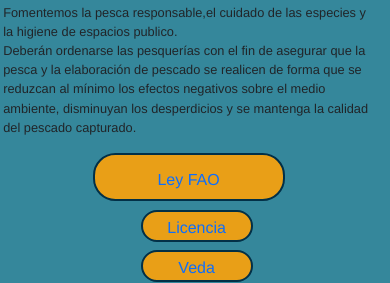
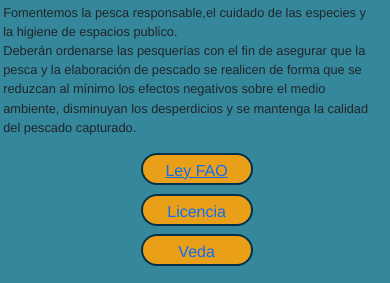
Before and after one commit to BrunoLezcano/mundopesca, a website: page index.html in a window 390 px wide. Shown: the part 792-1075 px from the top of the page. Drawn offline with nearby package versions, Linux system fonts and the light colour scheme; grey boxes are pictures that could not be loaded; a web font is replaced by a local one.

Commit message:
arreglo normas media query

```diff
--- a/scss/_index.scss
+++ b/scss/_index.scss
@@ -149,9 +149,12 @@
             max-width: 100%;
             font-size: .8rem;
         }
-        &__a a{
+        &__a {
+            margin-right: 0;
+            a{
                 margin: 0 auto;
                 min-width: 7rem;
+            }
         }
     }
     .permisos {
@@ -182,14 +185,14 @@
         flex-direction: column;
         padding-left: .3rem;
     }
-    .normas__a a{
+    .normas__a {
         width: auto;
         height: 2rem;
         line-height: 2rem;
         align-self: center;
-        margin: 0 auto;
         text-decoration: none;
         font-size: 1rem;
+        margin-right: 0;
     }
     .permisos {
         height: auto;
```
Also changed, not shown: css/main.css. Lines whose indentation alone changed are shown as unchanged.
